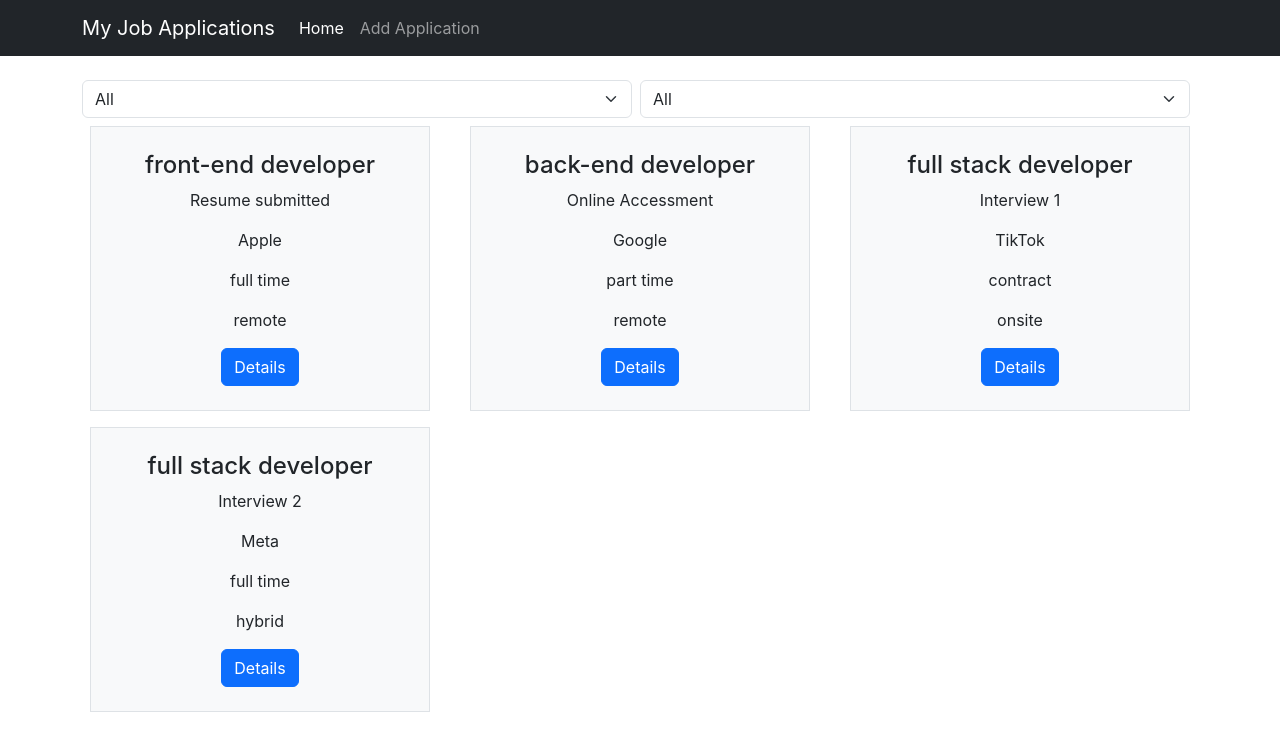
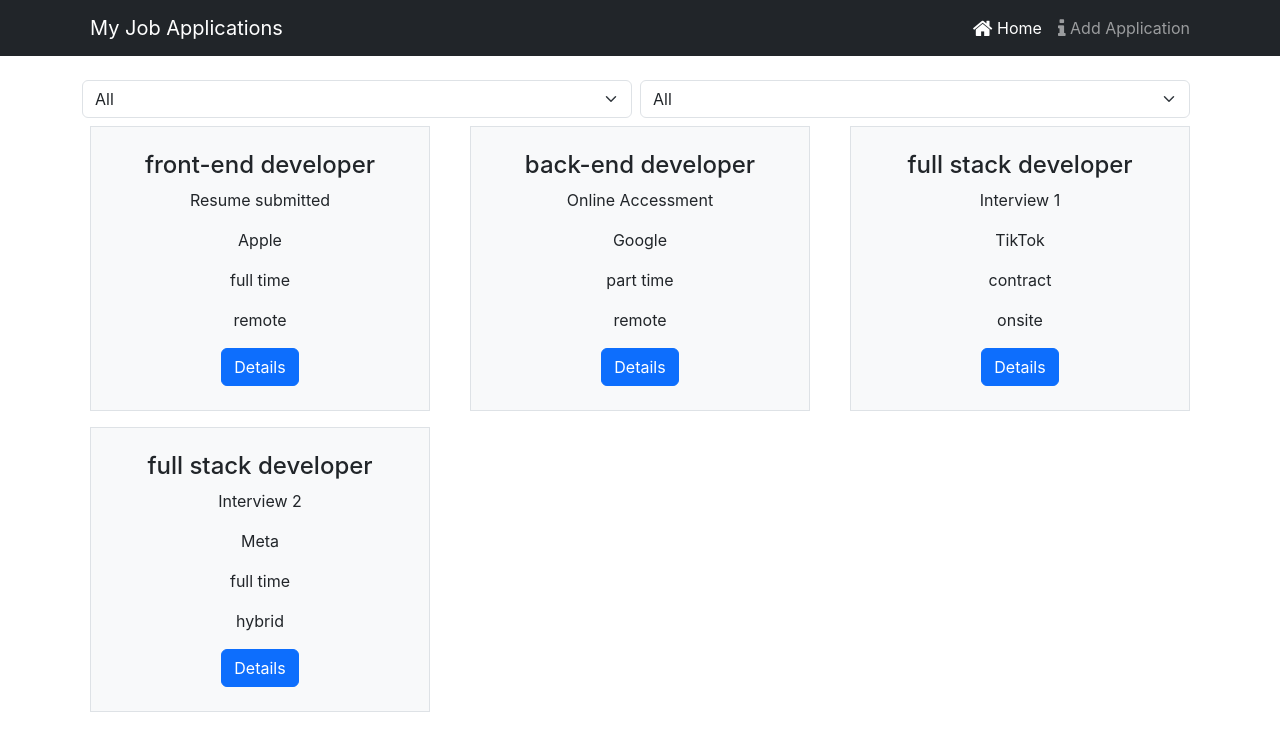
Before and after one commit to priscillayouziqian/job-application-tracker, a React (Create React App) app: page / in a window 1280 px wide. Shown: the top 750 px of the page. Built offline with nearby package versions, Linux system fonts and the light colour scheme.

Commit message:
minor fix

```diff
--- a/public/index.html
+++ b/public/index.html
@@ -9,6 +9,7 @@
       name="description"
       content="Web site created using create-react-app"
     />
+    <link rel="stylesheet" href="https://cdnjs.cloudflare.com/ajax/libs/font-awesome/4.7.0/css/font-awesome.min.css">
     <link rel="apple-touch-icon" href="%PUBLIC_URL%/logo192.png" />
     <!--
       manifest.json provides metadata used when your web app is installed on a
--- a/src/components/Header.js
+++ b/src/components/Header.js
@@ -9,20 +9,22 @@ const Header = () => {
   return (
     <Navbar bg="dark" data-bs-theme="dark" expand="lg">
         <Container>
-          <NavbarBrand as={Link} to='/'>
+          <NavbarBrand as={Link} to='/' className="ps-2">
           My Job Applications
           </NavbarBrand>
 
           <NavbarToggle aria-controls="basic-navbar-nav" onClick={toggleMenu} />
 
           <NavbarCollapse id="basic-navbar-nav" in={menuOpen}>
-            <Nav className="me-auto" navbar>
+            <Nav className="ms-auto" navbar>
                 <NavItem>
-                    <NavLink className='nav-link' to='/' >Home
+                    <NavLink className='nav-link' to='/' >
+                    <i className='fa fa-home fa-lg' /> Home
                     </NavLink>
                 </NavItem>
                 <NavItem>
-                    <NavLink className='nav-link' to='/addApplication' >Add Application
+                    <NavLink className='nav-link' to='/addApplication' >
+                    <i className='fa fa-info fa-lg' /> Add Application
                     </NavLink>
                 </NavItem>
             </Nav>
--- a/src/pages/HomePage.js
+++ b/src/pages/HomePage.js
@@ -17,6 +17,13 @@ const HomePage = ({ jobsList }) => {
         filterJobs = filterJobs.filter((job) => job.type === tempTypeFilter);
     }
 
+    // Effect to show alert when no jobs are found
+    useEffect(() => {
+        if (noJobsAlert) {
+            alert(`No matches found for the selected mode and type! Try another search.`);
+        }
+    }, [noJobsAlert]); // Dependency on noJobsAlert
+
     // Effect to check for no jobs and reset filters
     useEffect(() => {
         if (filterJobs.length === 0) {
@@ -28,13 +35,6 @@ const HomePage = ({ jobsList }) => {
             setNoJobsAlert(false);
         }
     }, [filterJobs]); // Dependency on filterJobs
-
-    // Effect to show alert when no jobs are found
-    useEffect(() => {
-        if (noJobsAlert) {
-            alert(`No job applications match your selected job mode: ${modeFilter} and type: ${tempTypeFilter}! Try another search.`);
-        }
-    }, [noJobsAlert, modeFilter, tempTypeFilter]); // Dependency on noJobsAlert, modeFilter, and tempTypeFilter
 
     return (
         <div>
```
